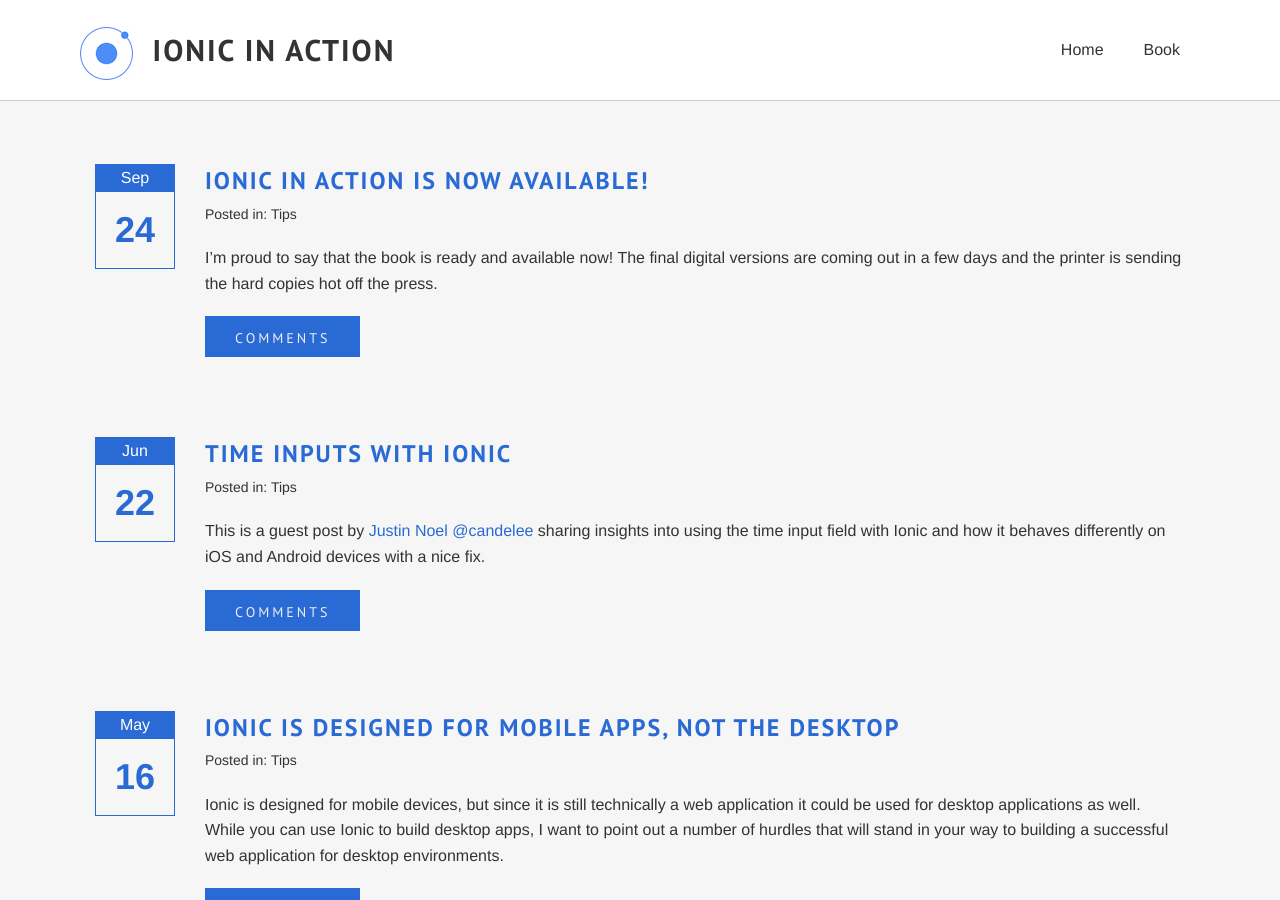
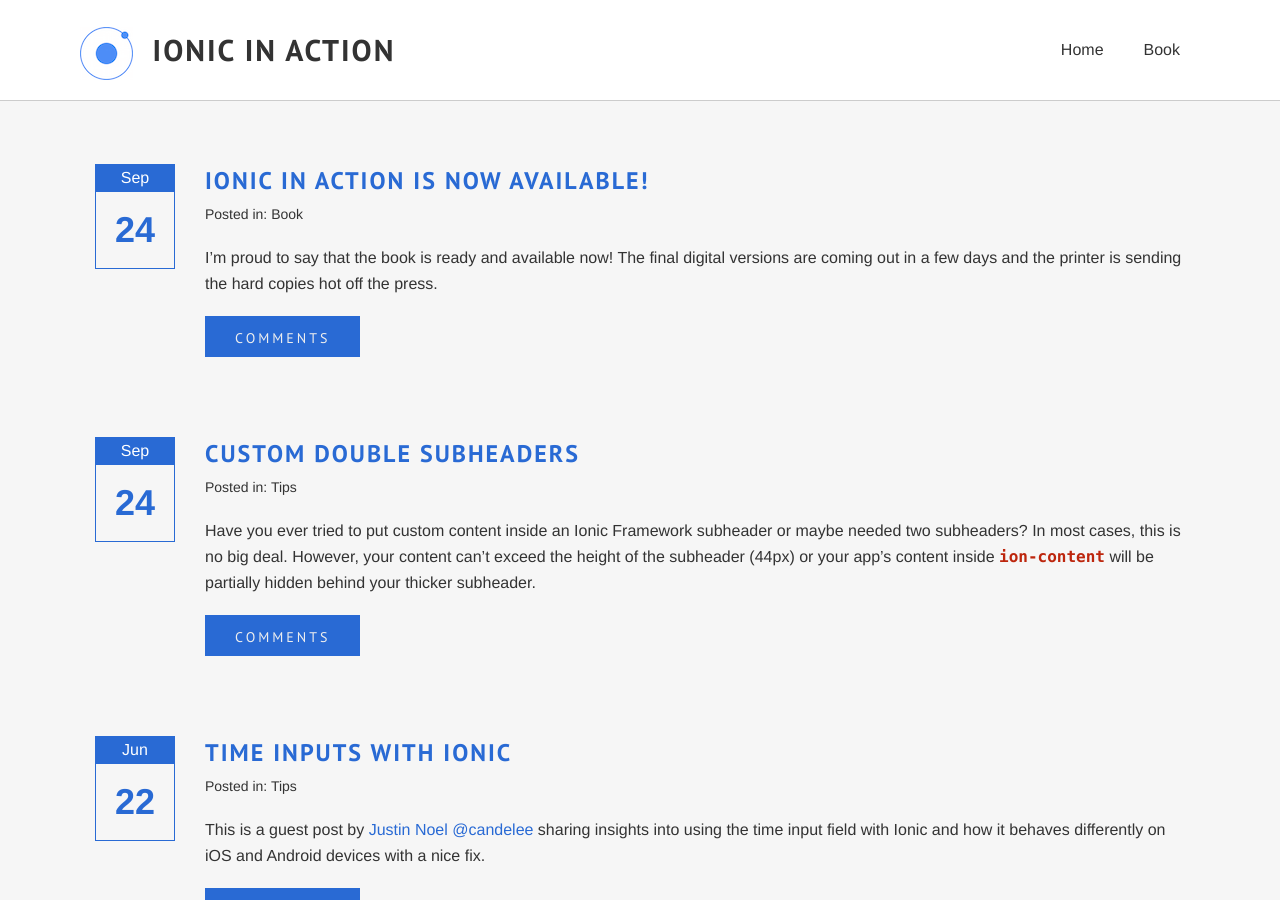
Before and after one commit to ionic-in-action/ionicinaction, a Jekyll site: the page built from index.html, in a window 1280 px wide and 900 px high. Built offline with Jekyll 4.4.1, drawn with Linux system fonts in a browser that asks for light colours; nearby versions of some CDN libraries; some web fonts are replaced; the list of posts is cut into pages by our own code; comment, search, counter and statistics services are not loaded; some of the changed lines change nothing that is shown; some of the changed text lies outside the part shown.

Commit message:
add custom double subheader post

```diff
--- /dev/null
+++ b/_posts/2015-08-14-ionic-custom-double-subheaders.md
@@ -0,0 +1,71 @@
+---
+layout: post
+title: Custom Double Subheaders
+date: 2015-09-24
+categories: Tips
+---
+
+Have you ever tried to put custom content inside an Ionic Framework subheader or maybe needed two subheaders? In most cases, this is no big deal.  However, your content can't exceed the height of the subheader (44px) or your app's content inside `ion-content` will be partially hidden behind your thicker subheader.
+
+<!--more-->
+
+> This is a guest post by Justin Noel,the developer of [Kids in Touch](https://kidsintouch.com) - a safe messaging app for kids.
+
+### Custom Header Bar
+Here's an example of a custom header that contains a very large button.  As you can see, the content section is obscured by the button.  The button even overflows outside of the subheader.  Scroll down in the content section to see the hidden paragraphs.
+
+<img src="{{ site.baseurl }}/images/big-buttons-problem.png" alt="Big Buttons Problem" style="height: 500px" />
+
+[See it in action](http://play.ionic.io/app/9ddfabd1d6b6)
+
+### Double Header Bar
+Here's an example of trying to use 2 subheaders.  As you can see, the second subheader completely overlaps the first subheader.
+
+<img src="{{ site.baseurl }}/images/second-subheader-problem.png" alt="Second Subheader Problem" style="height: 500px" />
+
+[See it in action](http://play.ionic.io/app/f03bfd2b1498)
+
+Initially, this seems like a pretty easy obstacle to overcome.  You just do a bit of custom CSS to set the height of the header and all is well ... until it isn't.  You did all your custom CSS based on your app running in the browser.  Then, when you ran on iOS it all broke because of the iOS status bar.  So, back to the drawing board.  If you really want this to work properly in all platforms, you'll need to spend a lot of time understanding the contents of Ionic Framework's `_platform.scss` file.
+
+So, you finally get it all working great and your customer/boss says, "Make the buttons bigger.  Oh, we also need a special subheader on Page X and another on  Page Y."
+
+Argh!  Have fun keeping all this custom CSS organized and working properly across a wide variety of platforms/releases.
+
+Fortunately, there is an easier way.  You just need to take advantage of the power of AngularJS's custom directives.
+
+We'll create special directive called `positionBarsAndContent ` that will solve all of these troubles.
+
+<script src="https://gist.github.com/calendee/e189e5ac267107aa1039.js"></script>
+
+Now, let's see how those 2 examples work with this new directive.
+
+### Custom Header Bar Corrected
+
+Notice how the subheader is correctly sized now and the content is not obscured.
+
+<img src="{{ site.baseurl }}/images/big-buttons-fixed.png" alt="Big Buttons Fixed" style="height: 500px" />
+
+[See it in action](http://play.ionic.io/app/59aee016c90c)
+
+FYI: This particular sample has some custom CSS to make the bar the right size:
+
+{% highlight css linenos %}
+.bar .button{
+  height: auto;
+  padding: 20px;
+}
+
+.bar.bar-subheader {
+  height: auto; // Override Ionic's 44px bar height and let it size itself automatically based on the content.
+}
+{% endhighlight %}
+
+### Double Header Bar Corrected
+
+You can see that the second subheader no longer sits on top of the first subheader.  Additionally, the content area is properly position below all the subheaders.
+
+<img src="{{ site.baseurl }}/images/second-subheader-fixed.png" alt="Second Subheader Fixed" style="height: 500px" />
+
+[See it in action](http://play.ionic.io/app/c142f56b167f)
+
+As you can see, this single directive can solve just about any special requirement you throw at it. If you need 1, 2, or even 3 or more subheaders, the directive can handle it.  If you need a single custom height subheader, you're covered!
--- a/_posts/2015-09-24-ionic-in-action-is-available-now.md
+++ b/_posts/2015-09-24-ionic-in-action-is-available-now.md
@@ -2,7 +2,7 @@
 layout: post
 title: Ionic in Action is now available!
 date: 2015-09-24
-categories: Tips
+categories: Book
 ---
 
 I'm proud to say that the book is ready and available now! The final digital versions are coming out in a few days and the printer is sending the hard copies hot off the press.
```
Also changed, not shown: images/big-buttons-fixed.png (added), images/big-buttons-problem.png (added), images/second-subheader-fixed.png (added), images/second-subheader-problem.png (added).
